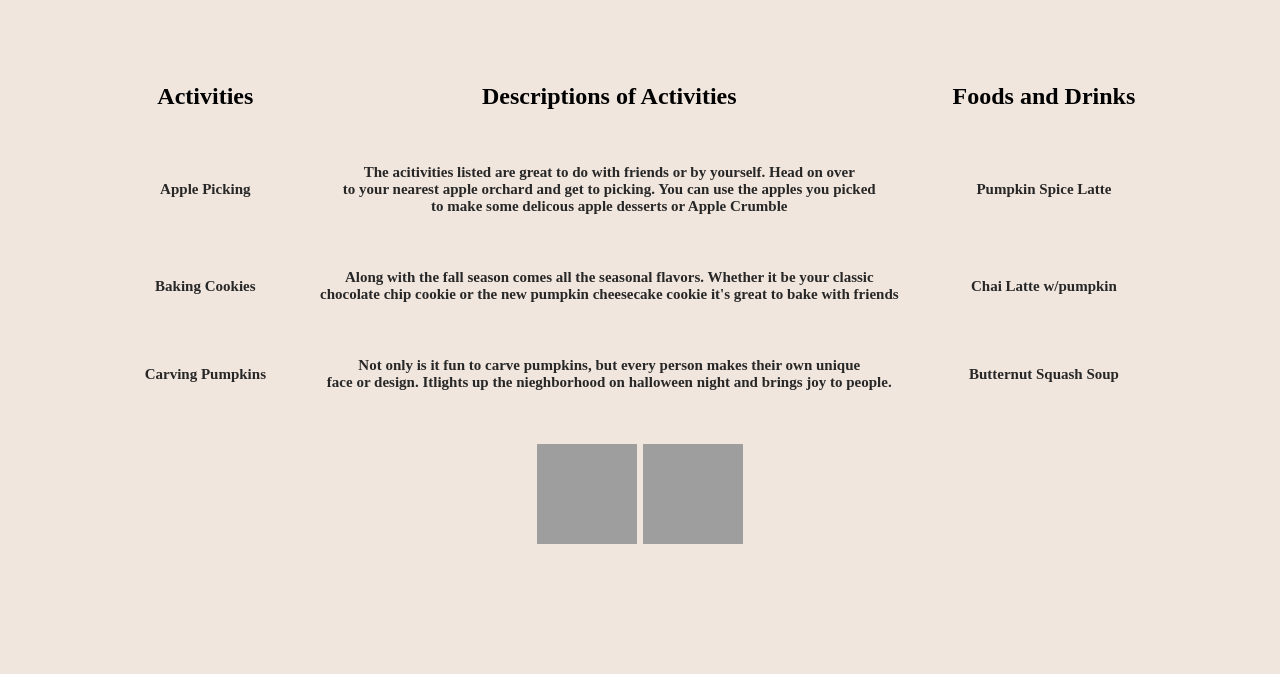
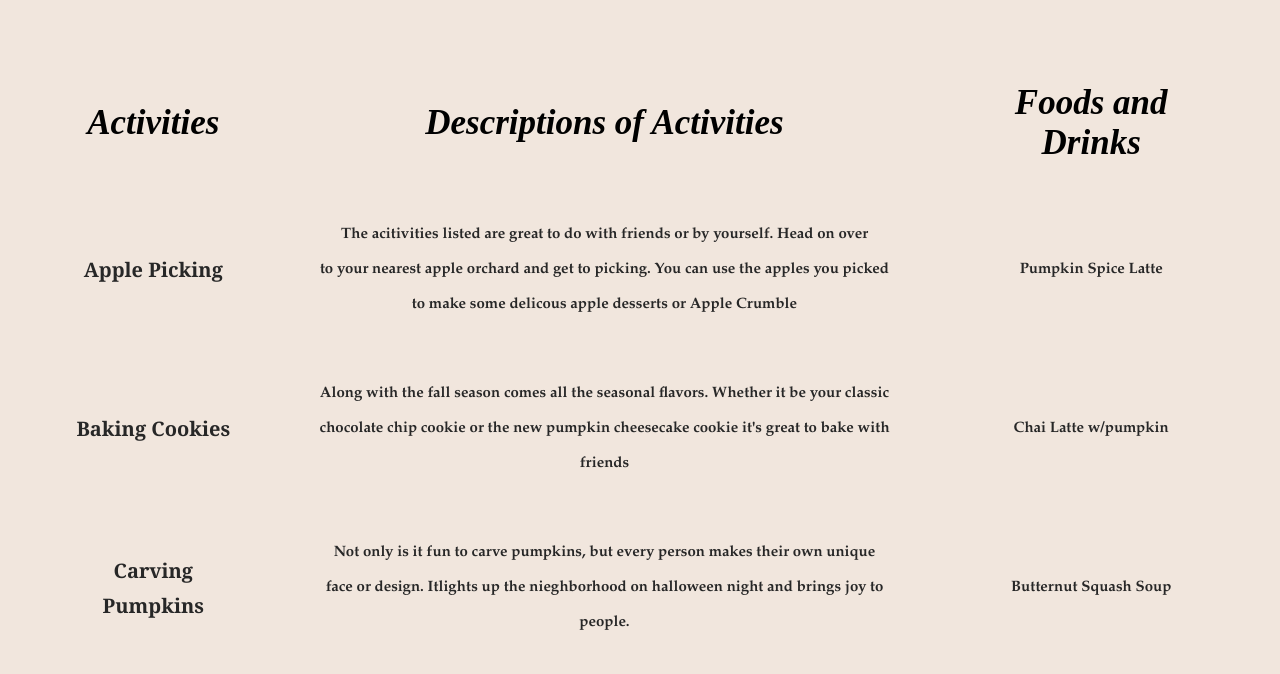
Before and after one commit to ritikavarghese/Elevating-Your-Web-Page, a plain HTML site: page index.html in a window 1280 px wide. Shown: the part 126-800 px from the top of the page. Drawn offline with Linux system fonts and the light colour scheme; grey boxes are pictures that could not be loaded.

Commit message:
font styling

```diff
--- a/index.html
+++ b/index.html
@@ -22,7 +22,7 @@
                     <th>Foods and Drinks</th>
                 </tr>
                 <tr>
-                    <td>Apple Picking</td>
+                    <td id="activities">Apple Picking</td>
                     <td>The acitivities listed are great to do with friends or by yourself.
                         Head on over <br>to your nearest  apple orchard and get to picking.
                         You can use the apples you picked<br> to make some delicous apple desserts or
@@ -30,14 +30,14 @@
                     <td>Pumpkin Spice Latte</td>
                 </tr>
                 <tr>
-                    <td>Baking Cookies</td>
+                    <td id="activities">Baking Cookies</td>
                     <td>Along with the fall season comes all the seasonal flavors.
                         Whether it be your classic <br> chocolate chip cookie or the new
                         pumpkin cheesecake cookie it's great to bake with friends</td>
                     <td>Chai Latte w/pumpkin</td>
                 </tr>
                 <tr>
-                    <td>Carving Pumpkins</td>
+                    <td id="activities">Carving Pumpkins</td>
                     <td>
                         Not only is it fun to carve pumpkins, but every person makes their
                         own unique <br> face or design. Itlights up the nieghborhood on halloween
--- a/style.css
+++ b/style.css
@@ -22,9 +22,20 @@ table{
     margin-right: auto;
 }
 
+th{
+    font-style: italic;
+    font-size:35px;
+}
 td{
     font-size:15px;
     color:rgb(39, 39, 39);
+    font-family:'Garamond', Serif;
+    line-height: 35px;
+}
+
+#activities{
+    font-family:'Georgia', Serif;
+    font-size:  20px;
 }
 
 body{
```
